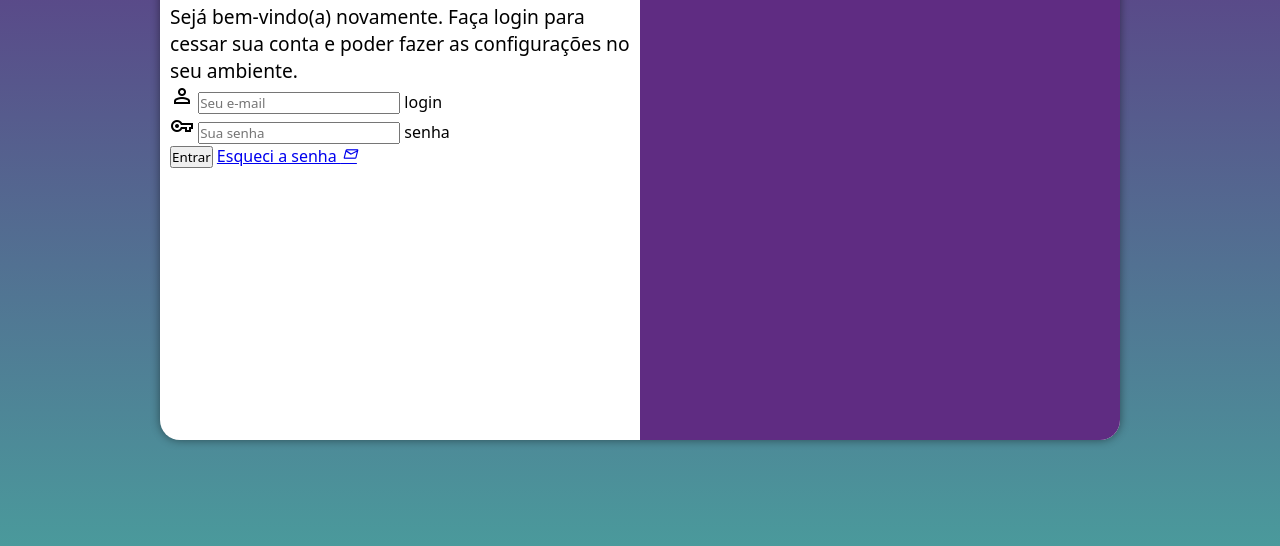
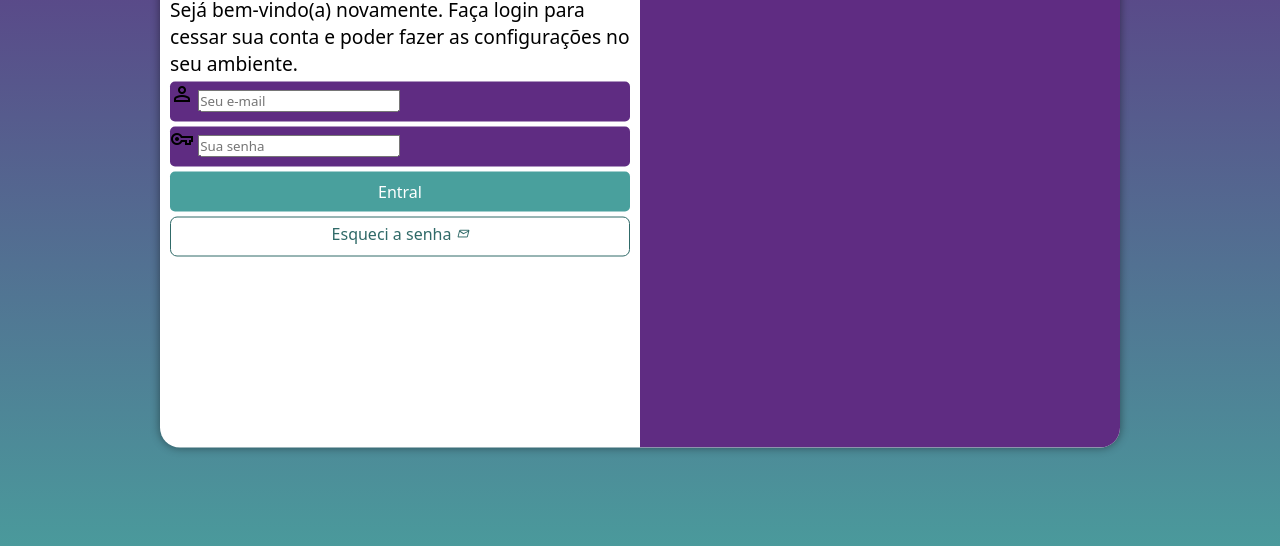
Before and after one commit to Mendex002/projeto-login, a plain HTML site: page index.html in a window 1280 px wide. Shown: the part 210-756 px from the top of the page. Drawn offline with nearby package versions, Linux system fonts and the light colour scheme.

Commit message:
formatação do formulário

```diff
--- a/estilos/media-query.css
+++ b/estilos/media-query.css
@@ -28,11 +28,16 @@
 
   section#login > div#formulario {
     float: none;
-    height: 70%;
+    height: 100%;
+
+  }
+
+  form > input[type=submit]{
+    width:70%;
   }
 }
 /*telas grandes*/
-@media screen and (min-width: 992px) {
+@media screen and (min-width: 995px) {
   body {
     background-image: linear-gradient(to top, #49a09d, #5f2c82);
   }
@@ -59,4 +64,5 @@
   div#formulario > p {
     font-size: 1.2em;
   }
+
 }
--- a/estilos/style.css
+++ b/estilos/style.css
@@ -35,7 +35,7 @@ section#login {
   background-color: white;
 
   width: 260px;
-  height: 500px;
+  height: 515px;
   border-radius: 20px;
   box-shadow: 0px 0px 10px rgba(0, 0, 0, 0.45);
 
@@ -63,6 +63,60 @@ div#formulario > h1 {
   margin-bottom: 10px;
 }
 
-div#formulario > p {{
+div#formulario > p {
   font-size: 0.8em;
-}}
+}
+
+form > div.campo{
+  background-color: #5f2c82;
+  display: block;
+  width: 100%;
+  height: 40px;
+  border-radius: 5px;
+  margin:5px 0px;
+}
+
+div.campo > label {
+  display: none;
+}
+
+form > input[type=submit]{
+  display: block;
+  font-size: 1em;
+  width:100%;
+  height: 40px;
+  background-color:#49a09d ;
+  color: white;
+  border: none;
+  border-radius: 5px;
+  cursor: pointer;
+
+}
+
+form > input[type=submit]:hover {
+  background-color: #306a68;
+}
+
+form > a.botao {
+  display: block;
+  text-align: center;
+  font-size: 1em;
+  width: 100%;
+  height: 40px;
+  padding-top: 5px;
+  margin-top: 5px;
+  color: #306a68;
+  background-color: white;
+  border: 1px solid #306a68;
+  border-radius: 7px;
+  text-decoration: none;
+
+}
+
+form > a.botao:hover {
+  background-color: #5bc9c5;
+}
+
+form > a.botao > i {
+  font-size: 0.8em;
+}
--- a/index.html
+++ b/index.html
@@ -39,8 +39,8 @@
                             autocomplete="current-password" required minlength="8" maxlength="20">
                         <label for="isenha">senha</label>
                     </div>
-                    <input type="submit" value="Entrar">
-                    <a href="esqueci.html">Esqueci a senha
+                    <input type="submit" value="Entral">
+                    <a href="esqueci.html" class="botao">Esqueci a senha
                         <i class="material-icons">mail</i>
                     </a>
                 </form>
```
Also changed, not shown: estilos/icons.css (+7 -7 lines).
